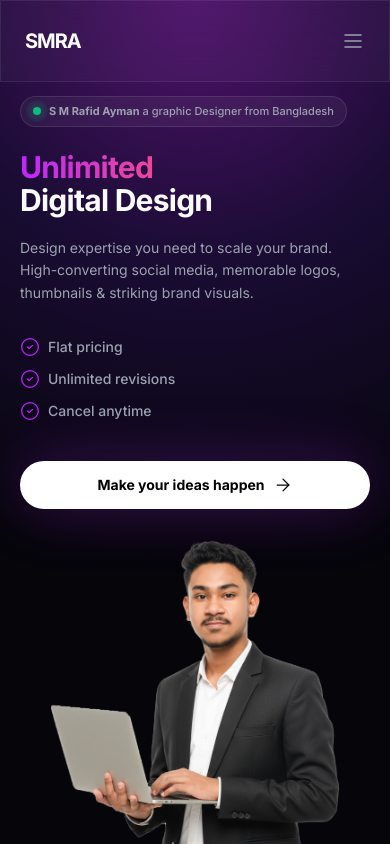
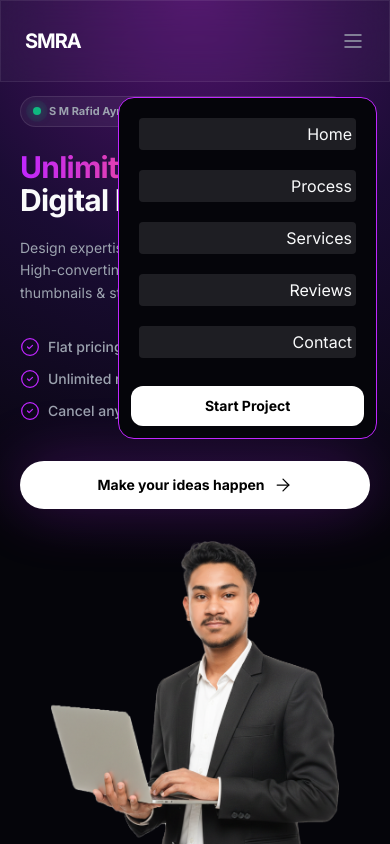
Before and after one commit to nakib360/S-M-Rafid-Ayman-s-Portfolio-2, a React (Vite) app: page / in a window 390 px wide. Both pictures are taken after a click on the button 353 px from the left and 41 px from the top of the page. Shown: the top 844 px of the page. Built offline with nearby package versions, Linux system fonts and the light colour scheme.

Commit message:
creating absolute nav

```diff
--- a/src/Components/Header.jsx
+++ b/src/Components/Header.jsx
@@ -1,7 +1,9 @@
 import { LuMenu } from "react-icons/lu";
 import { motion } from "motion/react";
+import { useState } from "react";
 
 const Header = () => {
+  const [isMenuOpen, setIsMenuOpen] = useState(false);
   const navs = [
     { name: "Home", path: "#home" },
     { name: "Process", path: "#process" },
@@ -16,6 +18,15 @@ const Header = () => {
       transition={{ ease: "easeInOut" }}
       className="fixed top-0 w-full z-50 glass-card backdrop-blur-[20px] border-b-0 border-white/5 transition-all duration-300"
     >
+      {isMenuOpen && (
+        <button
+          type="button"
+          aria-label="Close menu"
+          onClick={() => setIsMenuOpen(false)}
+          className="md:hidden fixed inset-0 top-20 bg-[#05050A]/35 z-40"
+        />
+      )}
+
       <div className="max-w-7xl mx-auto px-6 h-20 flex items-center justify-between">
         <div className="flex items-center gap-4">
           <a href="#" className="text-xl font-bold tracking-tighter text-white">
@@ -48,11 +59,33 @@ const Header = () => {
             className="md:hidden text-[#9CA3AF] hover:text-white"
             aria-label="Open menu"
             type="button"
+            onClick={() => setIsMenuOpen((prev) => !prev)}
           >
             <LuMenu size={24} strokeWidth={1.5} />
           </button>
         </div>
       </div>
+
+      {isMenuOpen && (
+        <div className="absolute bg-[#05050A] border border-[#C026FF] rounded-2xl p-3 w-2/3 right-3 top-24 space-y-5">
+          <div className="flex flex-col gap-5 items-stretch p-2 w-full">
+            {navs.map((nav, idx) => (
+              <div key={idx} className="w-full">
+                <a href={nav.path} onClick={() => setIsMenuOpen(false)} className="text-end hover:text-white transition-colors bg-white/10 p-1 rounded-sm block w-full">
+                  {nav.name}
+                </a>
+              </div>
+            ))}
+          </div>
+          <a
+            href="#contact"
+            onClick={() => setIsMenuOpen(false)}
+            className="md:hidden flex items-center justify-center h-10 px-6 rounded-xl bg-white text-black text-sm font-bold hover:bg-gray-200 transition-colors"
+          >
+            Start Project
+          </a>
+        </div>
+      )}
     </motion.nav>
   );
 };
--- a/src/Components/Testimonials.jsx
+++ b/src/Components/Testimonials.jsx
@@ -69,10 +69,26 @@ const reviews = [
 ];
 
 const Testimonials = () => {
-  const visibleCards = 3;
   const [currentSlide, setCurrentSlide] = useState(0);
   const [isAnimating, setIsAnimating] = useState(true);
+  const [visibleCards, setVisibleCards] = useState(() =>
+    typeof window !== "undefined" && window.innerWidth < 768 ? 1 : 3
+  );
   const carouselItems = [...reviews, ...reviews.slice(0, visibleCards)];
+
+  useEffect(() => {
+    const mediaQuery = window.matchMedia("(max-width: 767px)");
+    const syncVisibleCards = () => {
+      setVisibleCards(mediaQuery.matches ? 1 : 3);
+    };
+
+    syncVisibleCards();
+    mediaQuery.addEventListener("change", syncVisibleCards);
+
+    return () => {
+      mediaQuery.removeEventListener("change", syncVisibleCards);
+    };
+  }, []);
 
   useEffect(() => {
     const intervalId = window.setInterval(() => {
@@ -116,7 +132,9 @@ const Testimonials = () => {
         <p className="text-base text-[#9CA3AF]">Don&apos;t just take my word for it.</p>
       </motion.div>
 
-      <motion.div variants={fadeInUp} className="overflow-hidden">
+      <motion.div variants={fadeInUp} className="relative overflow-hidden">
+        <div className="pointer-events-none absolute inset-y-0 left-0 z-10 w-12 sm:w-16 md:w-24 bg-linear-to-r from-[#05050A] to-transparent" />
+        <div className="pointer-events-none absolute inset-y-0 right-0 z-10 w-12 sm:w-16 md:w-24 bg-linear-to-l from-[#05050A] to-transparent" />
         <motion.div
           onTransitionEnd={handleTrackTransitionEnd}
           className={`flex ${isAnimating ? "transition-transform duration-700 ease-in-out" : ""}`}
--- a/src/Root/Main.jsx
+++ b/src/Root/Main.jsx
@@ -11,7 +11,7 @@ import WhyRafid from "../Components/WhyRafid";
 
 const Main = () => {
   return (
-    <div className="bg-[#05050A] text-[#F9FAFB] font-['Inter'] antialiased overflow-x-hidden selection:bg-[#C026FF]/30 selection:text-white min-h-screen">
+    <div className="relative bg-[#05050A] text-[#F9FAFB] font-['Inter'] antialiased overflow-x-hidden selection:bg-[#C026FF]/30 selection:text-white min-h-screen">
       <Header />
       <Hero />
       <TrustBar />
--- /dev/null
+++ b/src/Rout/Routs.jsx
@@ -0,0 +1,11 @@
+import { createBrowserRouter } from "react-router";
+import Main from "../Root/Main";
+
+const rout = createBrowserRouter([
+    {
+        path: "/",
+        Component: Main
+    }
+])
+
+export default rout;
--- a/src/main.jsx
+++ b/src/main.jsx
@@ -2,9 +2,11 @@ import { StrictMode } from 'react'
 import { createRoot } from 'react-dom/client'
 import './index.css'
 import Main from './Root/Main.jsx'
+import { RouterProvider } from 'react-router/dom'
+import rout from './Rout/Routs.jsx'
 
 createRoot(document.getElementById('root')).render(
   <StrictMode>
-    <Main/>
+    <RouterProvider router={rout}/>
   </StrictMode>,
 )
```
